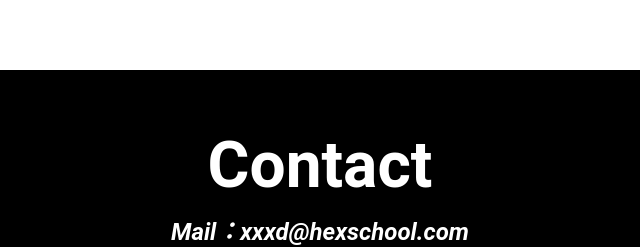
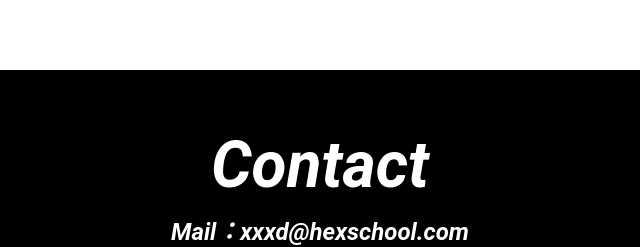
Before and after one commit to ChiuYuChun/gulp_-, a plain HTML site: page index.html in a window 1280 px wide. Shown: the part 4809-5056 px from the top of the page, 320-960 px from the left. Drawn offline with Linux system fonts and the light colour scheme.

Commit message:
Update 2022-07-23T13:07:32.644Z

```diff
--- a/index.html
+++ b/index.html
@@ -77,7 +77,7 @@
         </div>
       </div>
       <div class="last">
-        <h3 class="fz-64 fw-b">Contact</h3>
+        <h3 class="fz-64 fw-b fs-italic">Contact</h3>
         <ul>
           <li class="fz-24 fs-italic fw-b">Mail：xxxd@hexschool.com</li>
           <li class="fz-24 fs-italic fw-b">Phone Number：0910123456</li>
```
Also changed, not shown: 1 other file.
